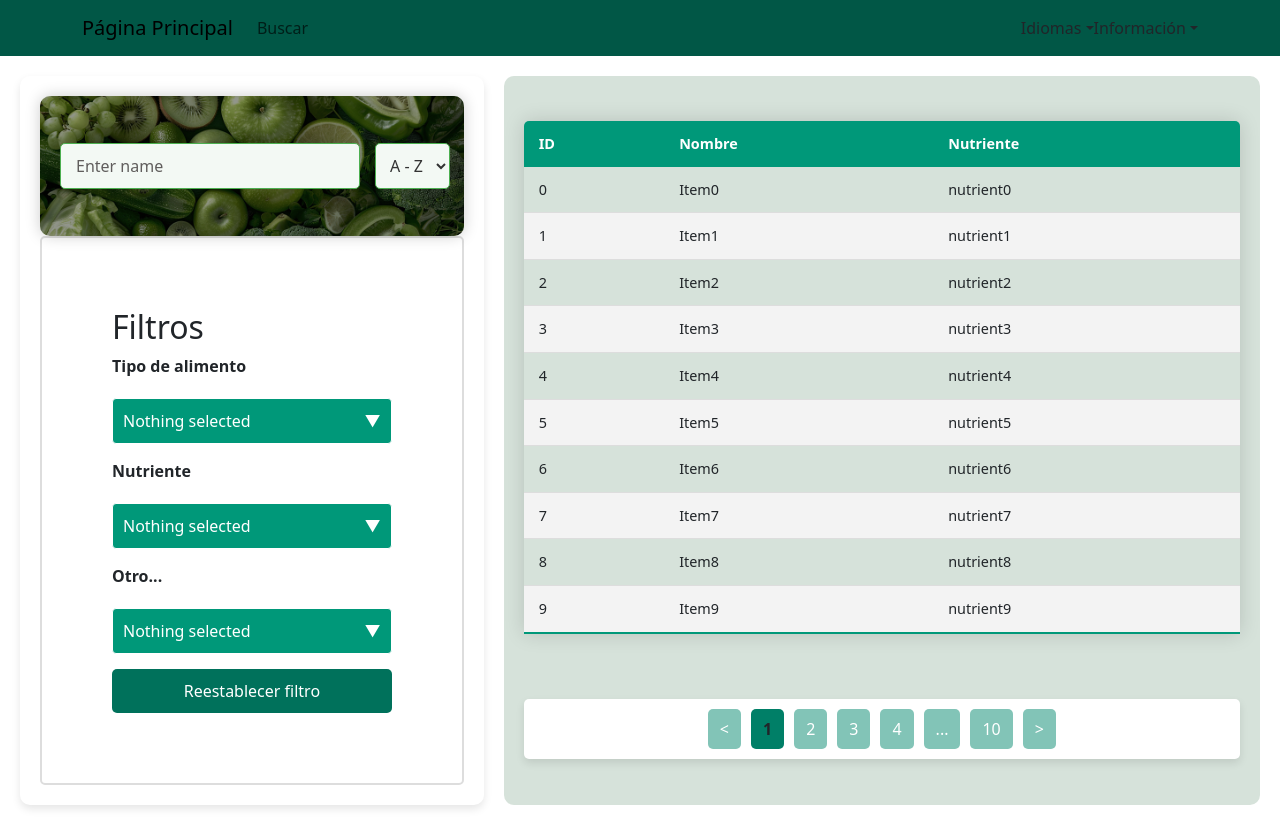
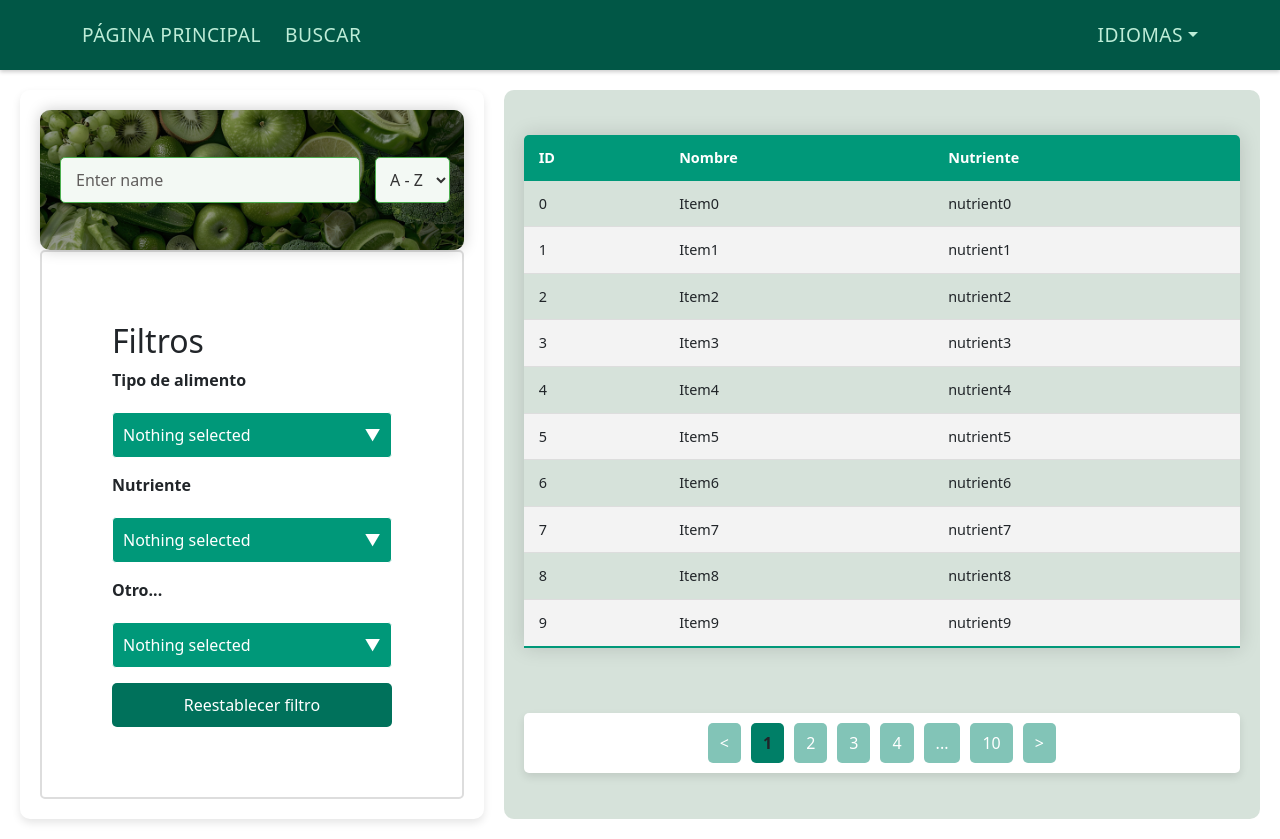
Before and after one commit to Pixoll/food-comp-db-frontend, a React (Create React App) app: page /search in a window 1280 px wide. Built offline with nearby package versions, Linux system fonts and the light colour scheme.

Commit message:
Add style navbar

```diff
--- a/src/assets/css/_App.css
+++ b/src/assets/css/_App.css
@@ -38,4 +38,27 @@
 }
 .custom-navbar {
   background-color: #015746;
+  box-shadow: 0 2px 4px rgba(0, 0, 0, 0.2);
+  min-height: 70px;
+  padding: 0 20px;
 }
+
+.custom-navbar .navbar-brand,
+.custom-navbar .nav-link,
+.custom-navbar .dropdown-toggle {
+  color: rgb(189, 236, 215);
+  transition: color 0.3s ease;
+  font-size: 1.2rem;
+  font-weight: 500;
+  letter-spacing: 0.5px;
+  text-transform: uppercase;
+}
+
+
+.custom-navbar .nav-dropdown-item {
+  transition: background-color 0.3s ease;
+}
+
+.custom-navbar .nav-dropdown-item:hover {
+  background-color: rgba(255, 255, 255, 0.1);
+}
--- a/src/core/components/Navbar.tsx
+++ b/src/core/components/Navbar.tsx
@@ -14,17 +14,9 @@ const AppNavbar = () => {
                     </Nav>
 
                     <NavDropdown title="Idiomas" id="nav-dropdown">
-                        <NavDropdown.Item></NavDropdown.Item>
+                        <NavDropdown.Item>ESPAÑOL</NavDropdown.Item>
+                        <NavDropdown.Item>INGLES</NavDropdown.Item>
                     </NavDropdown>
-
-                    <NavDropdown title="Información" id="nav-dropdown">
-                        <NavDropdown.Item as={Link} to="/nutrients">Nutrients</NavDropdown.Item>
-                    </NavDropdown>
-
-
-
-
-
                 </Navbar.Collapse>
             </Container>
         </Navbar>
```
